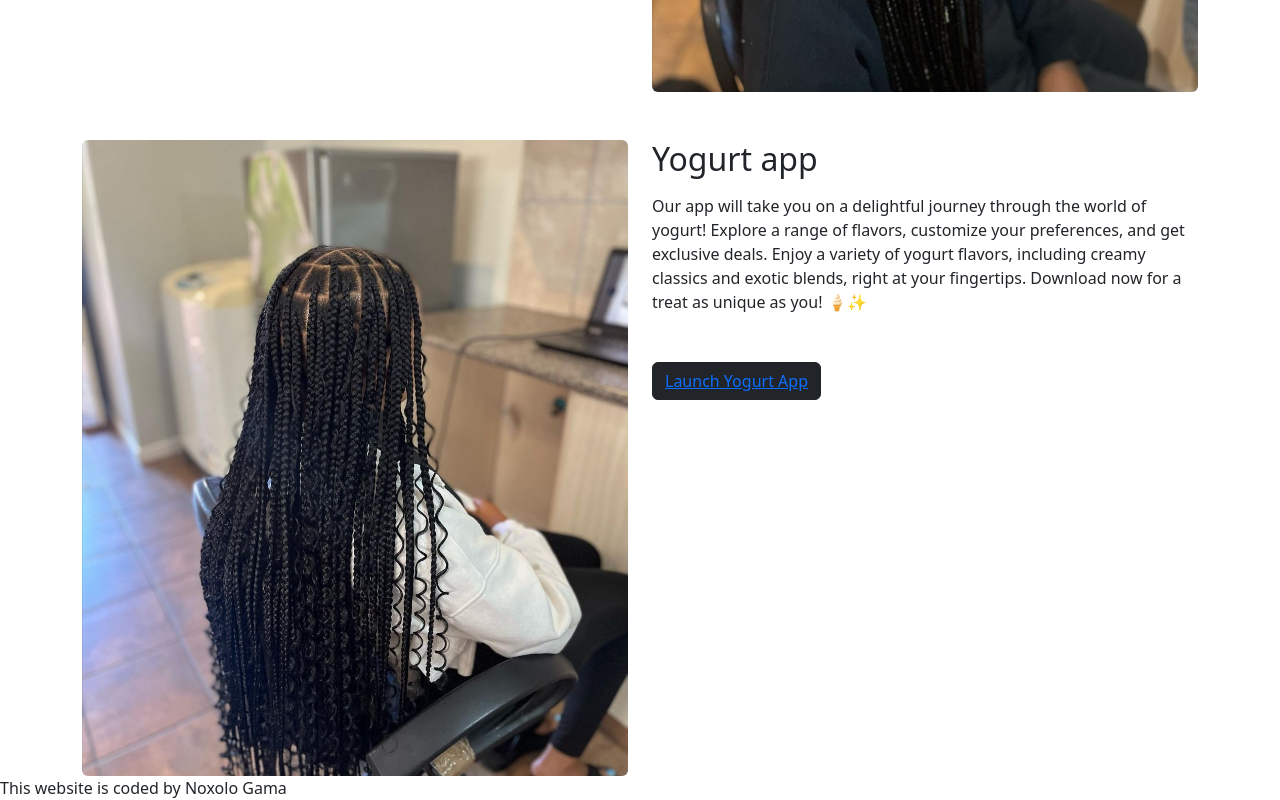
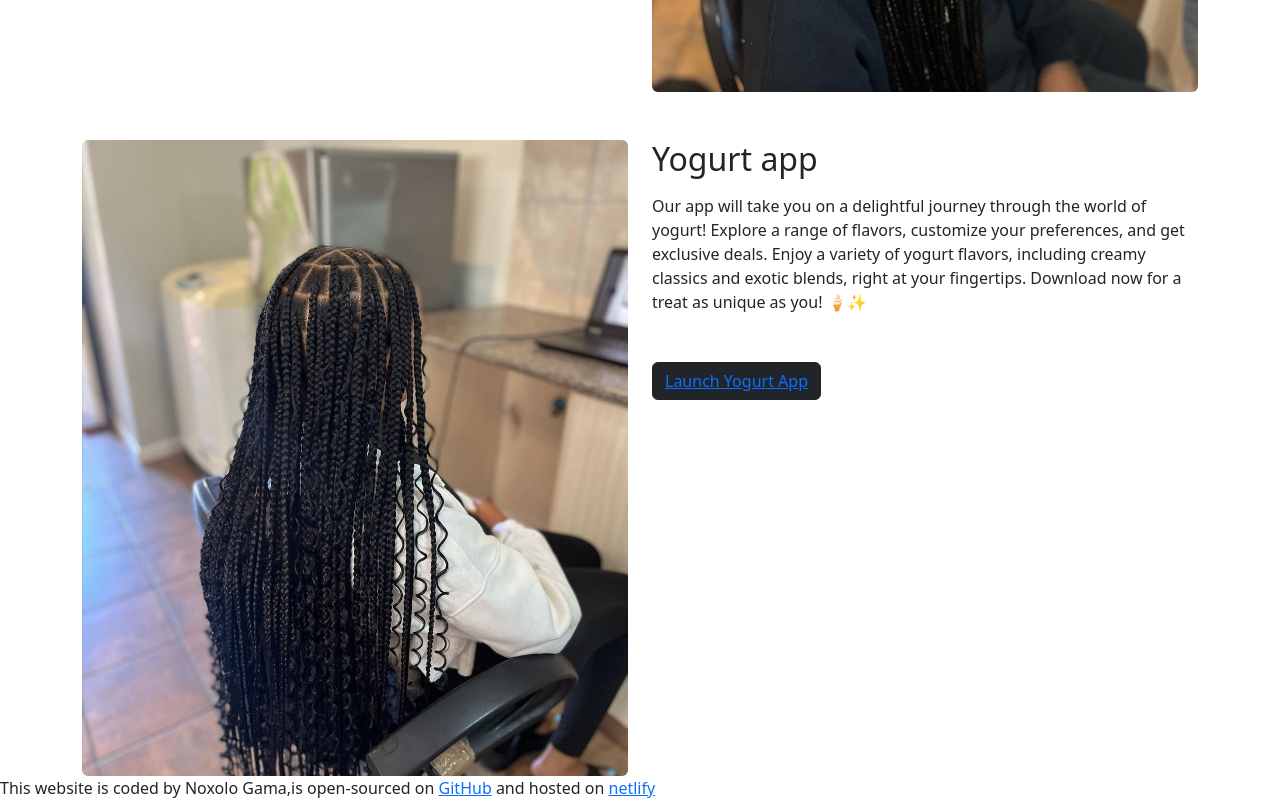
Before and after one commit to Xolo29-star/Mbali-s-braids, a plain HTML site: page index.html in a window 1280 px wide. Shown: the part 1410-2210 px from the top of the page. Drawn offline with nearby package versions, Linux system fonts and the light colour scheme.

Commit message:
added a footer on index.html

```diff
--- a/index.html
+++ b/index.html
@@ -107,7 +107,8 @@
     </div>
 </body>
 <footer>
-    This website is coded by Noxolo Gama
+    This website is coded by Noxolo Gama,is open-sourced on <a href="https://github.com/Xolo29-star/Mbali-s-braids">
+        GitHub</a> and hosted on <a href=" https://mbali-s-braids.netlify.app/">netlify</a>
 </footer>
 
 </html>
```
